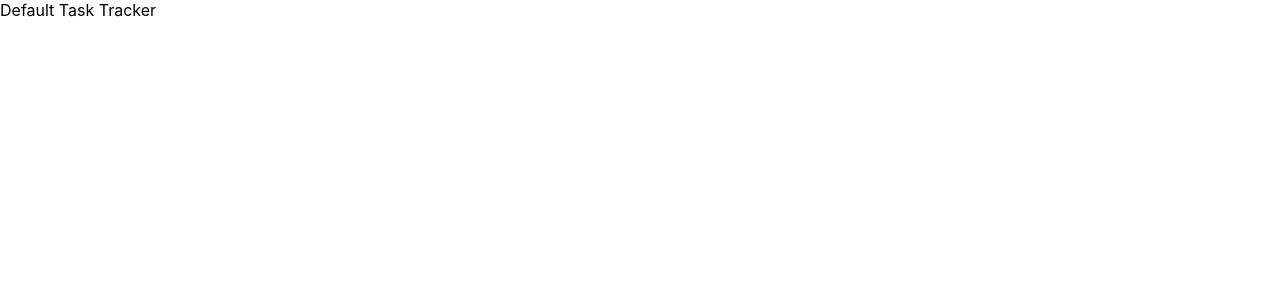
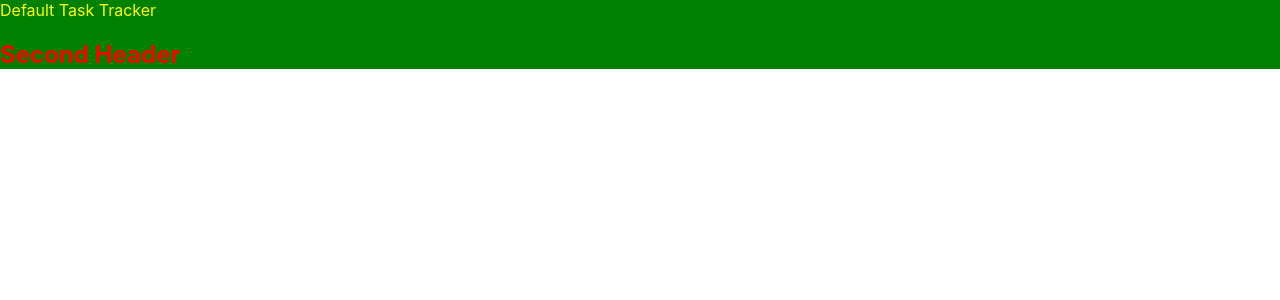
Before and after one commit to ritzy192/Task-Tracker-React-App, a React (Create React App) app: page / in a window 1280 px wide. Shown: the top 300 px of the page. Built offline with nearby package versions, Linux system fonts and the light colour scheme.

Commit message:
css in js example

```diff
--- a/src/components/Header.js
+++ b/src/components/Header.js
@@ -1,7 +1,11 @@
+import { getQueriesForElement } from "@testing-library/react"
 import PropTypes from "prop-types"
 const Header = ({title}) => {
   return (
-    <header>{title}</header>
+    <header style={headerStyle}>{title}
+        <h2 style={{color:'red'}}>Second Header</h2>
+    </header>
+
   )
 }
 
@@ -13,4 +17,9 @@ Header.propTypes = {
     title: PropTypes.string.isRequired
 }
 
+const headerStyle = {
+    color: 'Yellow',
+    backgroundColor: 'Green'
+}
+
 export default Header
```
